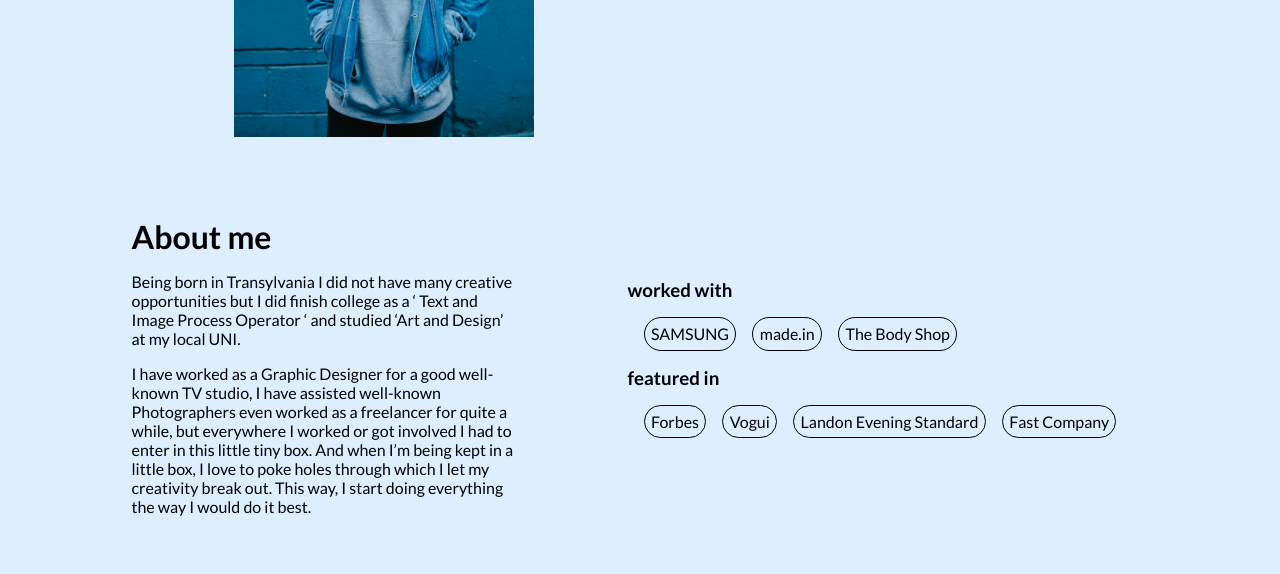
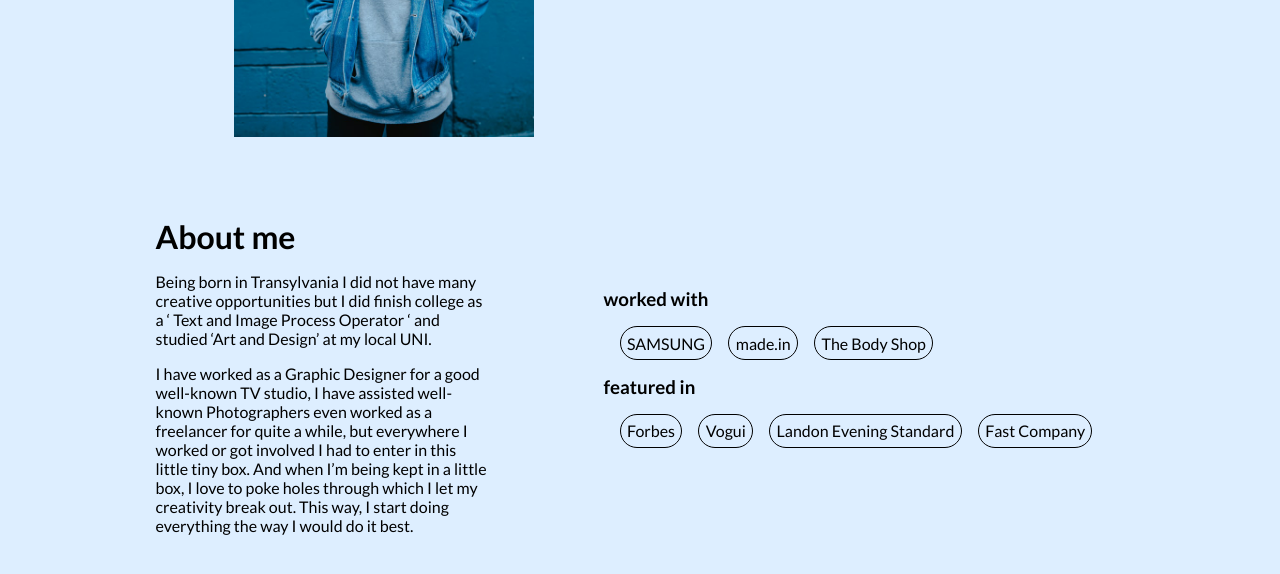
Before and after one commit to samirzjadhav/portfolio-page, a plain HTML site: page index.html in a window 1280 px wide. Shown: the part 488-1062 px from the top of the page. Before the commit the page ends 1004 px from the top, so only its background shows below. Drawn offline with Linux system fonts and the light colour scheme.

Commit message:
feat: add margin on bottum

```diff
--- a/style.css
+++ b/style.css
@@ -107,7 +107,7 @@ body {
   display: flex;
   justify-content: center;
   align-items: center;
-  margin-top: 5rem;
+  margin: 5rem;
 }
 
 .about-me {
```
